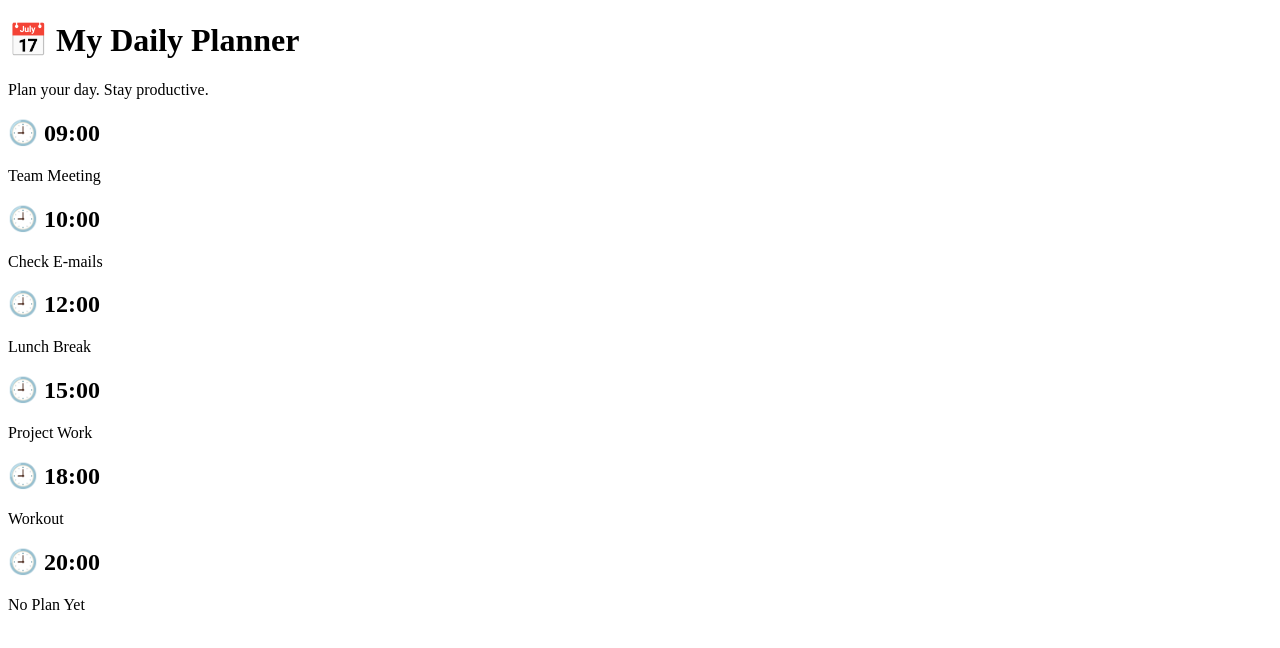
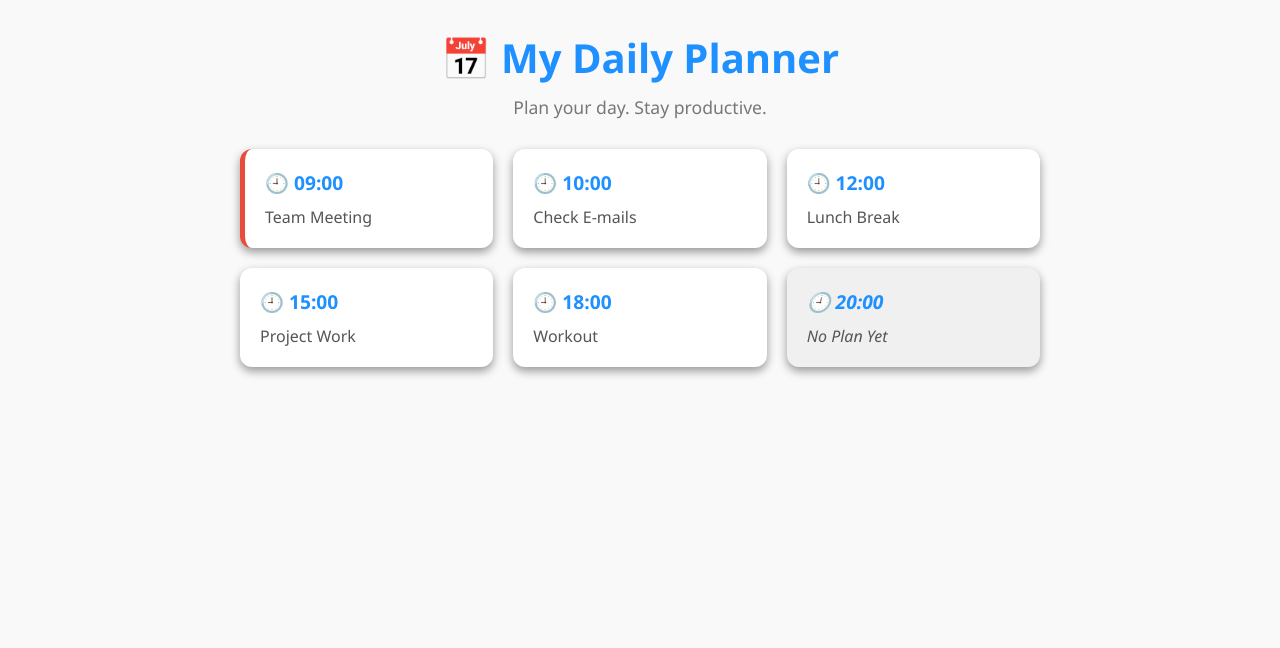
Before and after one commit to AliOrer/only_html-css_projects, a plain HTML site: page 10-Daily Planner/index.html in a window 1280 px wide. Drawn offline with Linux system fonts and the light colour scheme.

Commit message:
update css htm

```diff
--- a/10-Daily Planner/index.html
+++ b/10-Daily Planner/index.html
@@ -6,14 +6,14 @@
     <title>Daily Planner</title>
     <link rel="stylesheet" href="style.css">
 </head>
-<body>
+
 
     <div class="container">
         <h1>📅 My Daily Planner</h1>
         <p class="subtitle">Plan your day. Stay productive.</p>
 
         <div class="planner-grid">
-            <div class="plan-item important"></div>
+            <div class="plan-item important">
             <h2>🕘 09:00</h2>
             <p>Team Meeting</p>
         </div>
@@ -42,8 +42,8 @@
             <h2>🕘 20:00</h2>
             <p>No Plan Yet</p>
         </div>
-
     </div>
+</div>
 
 
 
--- a/10-Daily Planner/style.css
+++ b/10-Daily Planner/style.css
@@ -0,0 +1,71 @@
+*{
+    margin: 0;
+    padding: 0;
+    box-sizing: border-box;
+}
+
+body{
+    font-family: 'Segoe UI', sans-serif;
+    background-color: #f9f9f9;
+    color: #333;
+    padding: 30px;
+}
+
+.container{
+    max-width: 800px;
+    margin: auto;
+    text-align: center;
+}
+
+h1{
+    font-size: 2.5rem;
+    margin-bottom: 10px;
+    color: #1e90ff;
+}
+
+.subtitle{
+    font-size: 1.1rem;
+    color: #777;
+    margin-bottom: 30px;
+}
+
+.planner-grid{
+    display: grid;
+    grid-template-columns: repeat(auto-fit, minmax(240px, 1fr));
+    gap: 20px;
+}
+
+.plan-item{
+    background-color: white;
+    padding: 20px;
+    border-radius: 12px;
+    box-shadow: 0 4px 10px rgba(0, 0, 0, 0.4);
+    text-align: left;
+    transition: transform 0.3s ease;
+}
+
+.plan-item:hover{
+    transform: translate(-4px);
+}
+
+.plan-item h2{
+    color: #1e90ff;
+    margin-bottom: 10px;
+    font-size: 1.2rem;
+}
+
+.plan-item p{
+    color: #555;
+}
+
+/* highlighted important plans optionel*/
+.plan-item.important{
+    border-left: 5px solid #e74c3c;
+}
+
+/* show empty slots optionel */
+.plan-item.empty{
+    background-color: #f0f0f0;
+    color: #aaa;
+    font-style: italic;
+}
```
